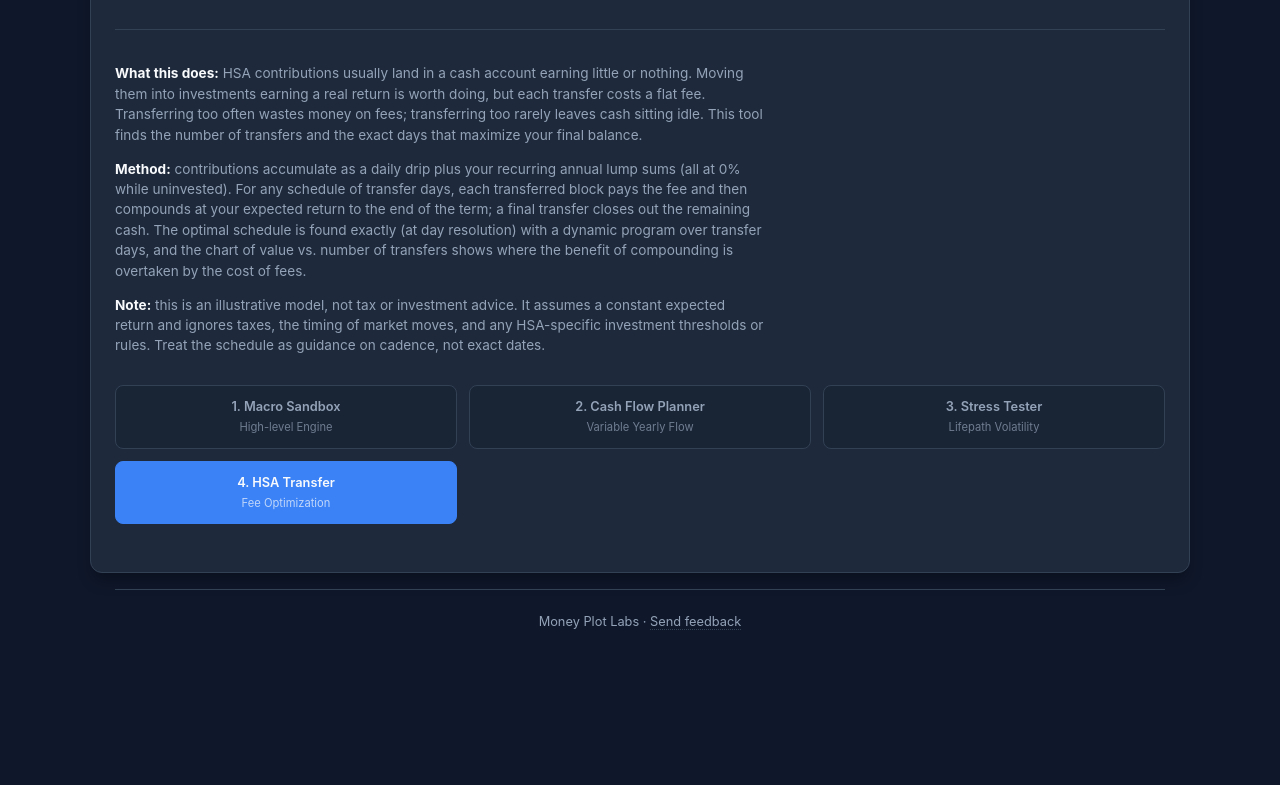
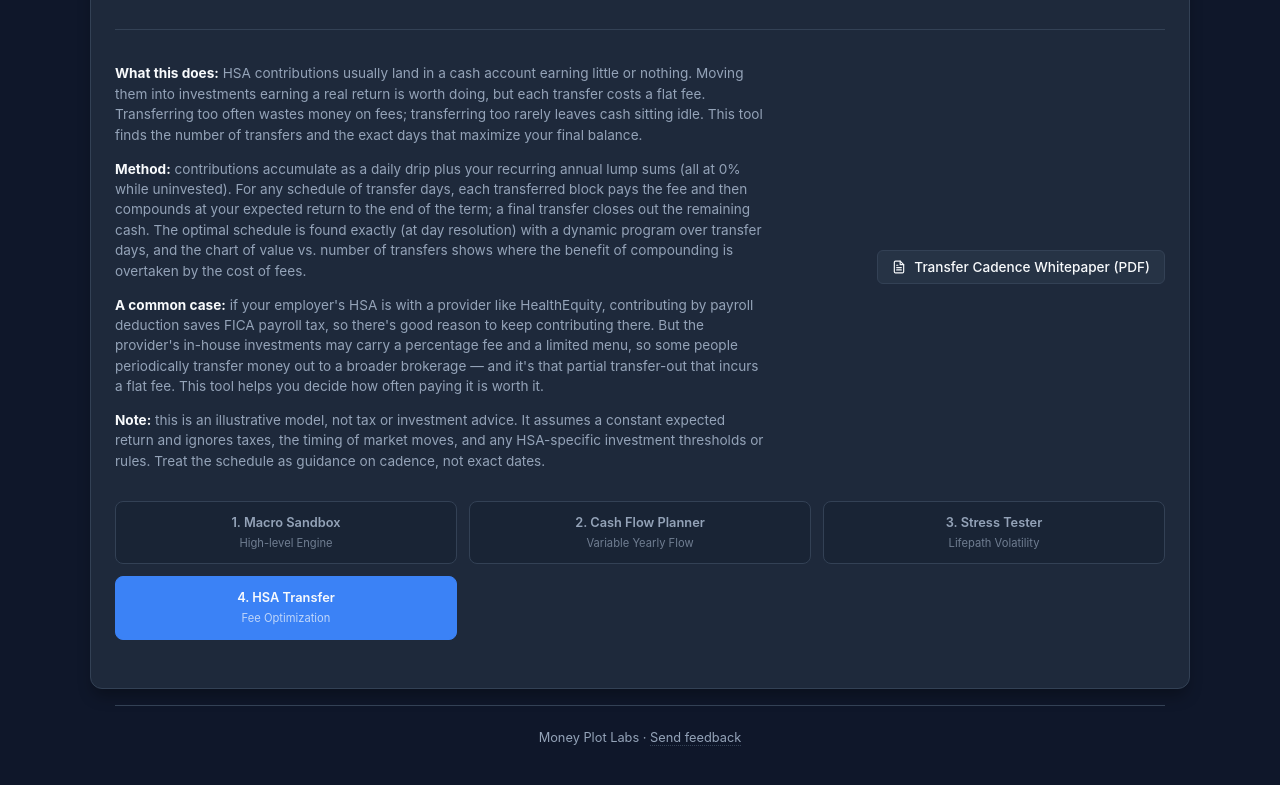
Before and after one commit to moneyplotlabs/money-plot-labs-tools, a plain HTML site: page HSATransfer.html in a window 1280 px wide. Shown: the part 1071-1856 px from the top of the page. Before the commit the page ends 1744 px from the top, so only its background shows below. Drawn offline with nearby package versions, Linux system fonts and the light colour scheme.

Commit message:
update hsa tool and whitepaper

```diff
--- a/HSATransfer.html
+++ b/HSATransfer.html
@@ -3,7 +3,12 @@
 <head>
     <meta charset="UTF-8">
     <meta name="viewport" content="width=device-width, initial-scale=1.0">
-    <title>Money Plot Labs - HSA Transfer Optimizer</title>
+    <title>HSA Transfer Fee Optimizer | Money Plot Labs</title>
+    <meta name="description" content="Free tool that finds the best schedule for moving HSA cash into investments when each transfer costs a flat fee (like HealthEquity's). No signup — runs entirely in your browser.">
+    <!-- Open Graph: controls the link preview when shared (Reddit, social, chat) -->
+    <meta property="og:type" content="website">
+    <meta property="og:title" content="HSA Transfer Fee Optimizer">
+    <meta property="og:description" content="When your HSA charges a flat fee to move cash into investments, transferring too often wastes fees and too rarely leaves cash idle. This free tool finds the optimal schedule.">
     <script src="https://cdnjs.cloudflare.com/ajax/libs/Chart.js/3.9.1/chart.min.js"></script>
     <link rel="stylesheet" href="styles.css">
 </head>
@@ -115,10 +120,24 @@
                 transfers shows where the benefit of compounding is overtaken by the cost of fees.
             </p>
             <p>
+                <strong>A common case:</strong> if your employer's HSA is with a provider like HealthEquity,
+                contributing by payroll deduction saves FICA payroll tax, so there's good reason to keep
+                contributing there. But the provider's in-house investments may carry a percentage fee and a
+                limited menu, so some people periodically transfer money out to a broader brokerage — and it's
+                that partial transfer-out that incurs a flat fee. This tool helps you decide how often paying
+                it is worth it.
+            </p>
+            <p>
                 <strong>Note:</strong> this is an illustrative model, not tax or investment advice. It assumes
                 a constant expected return and ignores taxes, the timing of market moves, and any HSA-specific
                 investment thresholds or rules. Treat the schedule as guidance on cadence, not exact dates.
             </p>
+        </div>
+        <div class="doc-links">
+            <a href="./docs/004-optimal-transfer-cadence-under-flat-fees.pdf" target="_blank" class="btn-doc">
+                <svg width="14" height="14" viewBox="0 0 24 24" fill="none" stroke="currentColor" stroke-width="2" stroke-linecap="round" stroke-linejoin="round"><path d="M14 2H6a2 2 0 0 0-2 2v16a2 2 0 0 0 2 2h12a2 2 0 0 0 2-2V8z"></path><polyline points="14 2 14 8 20 8"></polyline><line x1="16" y1="13" x2="8" y2="13"></line><line x1="16" y1="17" x2="8" y2="17"></line><polyline points="10 9 9 9 8 9"></polyline></svg>
+                Transfer Cadence Whitepaper (PDF)
+            </a>
         </div>
     </div>
 
```
Also changed, not shown: index.html (+1 -1 lines), README.md, 2 other files.
